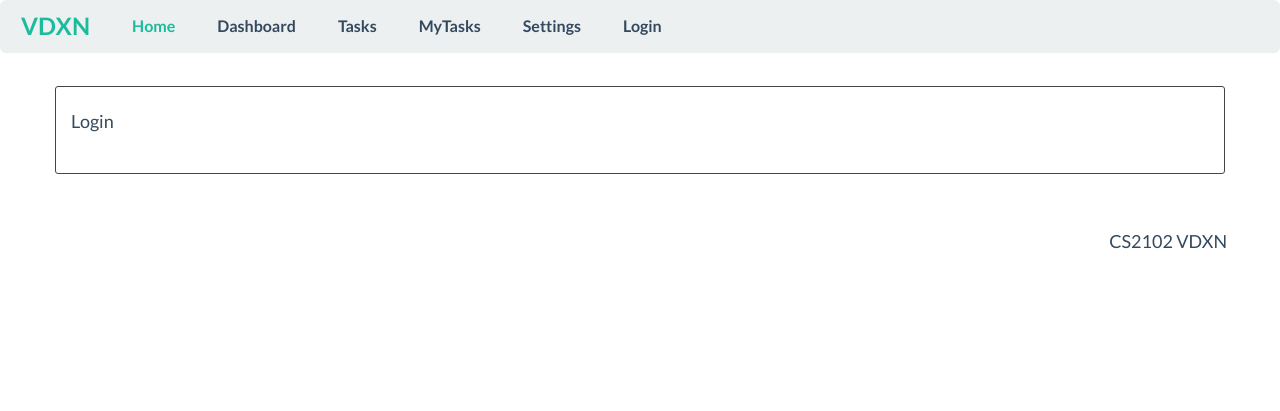
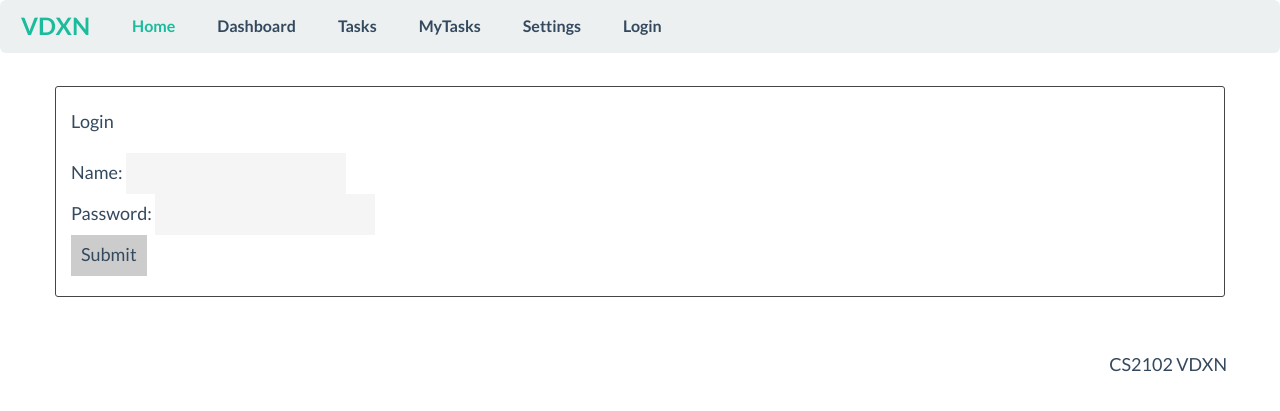
Before and after one commit to cs2012-vdxn/vdxn, a PHP site: page /login in a window 1280 px wide. Shown: the top 411 px of the page. Run offline with PHP 8.4, Linux system fonts and the light colour scheme; some libraries are stand-ins or nearby versions.

Commit message:
Add forma ction

```diff
--- a/vdxn/application/Controller/LoginController.php
+++ b/vdxn/application/Controller/LoginController.php
@@ -18,7 +18,25 @@ class LoginController
         require APP . 'view/_templates/header.php';
         require APP . 'view/login/index.php';
         require APP . 'view/_templates/footer.php';
+    }
+    public function submitForm()
+    {
+      if (isset($_POST["username"]) && isset($_POST["password"]) && !empty($_POST["username"]) && !empty($_POST["username"]) ) {
         $Login = new Login();
+        if($Login->authenticate($this->sanitize($_POST["username"]), $this->sanitize($_POST["password"]))) {
+          // TODO: redirect to home
+        } else {
+          // TODO: return to login page again
+        }
+      } else {
+        echo "Please fill in both username and password";
+      }
+    }
+    function sanitize($data) {
+      $data = trim($data);
+      $data = stripslashes($data);
+      $data = htmlspecialchars($data);
+      return $data;
     }
 
 }
--- a/vdxn/application/view/login/index.php
+++ b/vdxn/application/view/login/index.php
@@ -1,3 +1,8 @@
 <div class="container">
-    <p>Login</p>
+  <p>Login</p>
+  <form action="<?php echo URL; ?>login/submitForm" method="POST">
+  Name: <input type="text" name="username"><br>
+  Password: <input type="text" name="password"><br>
+  <input type="submit">
+</form>
 </div>
```
